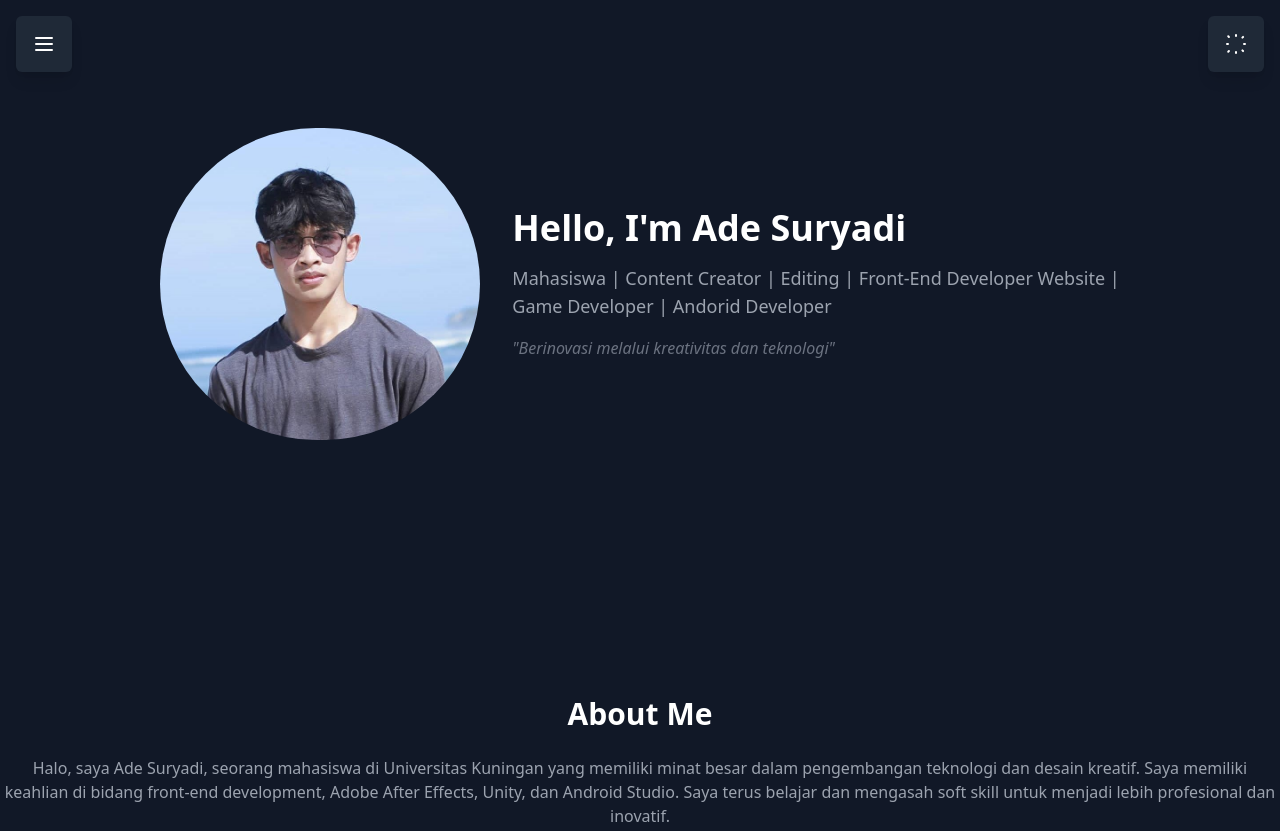
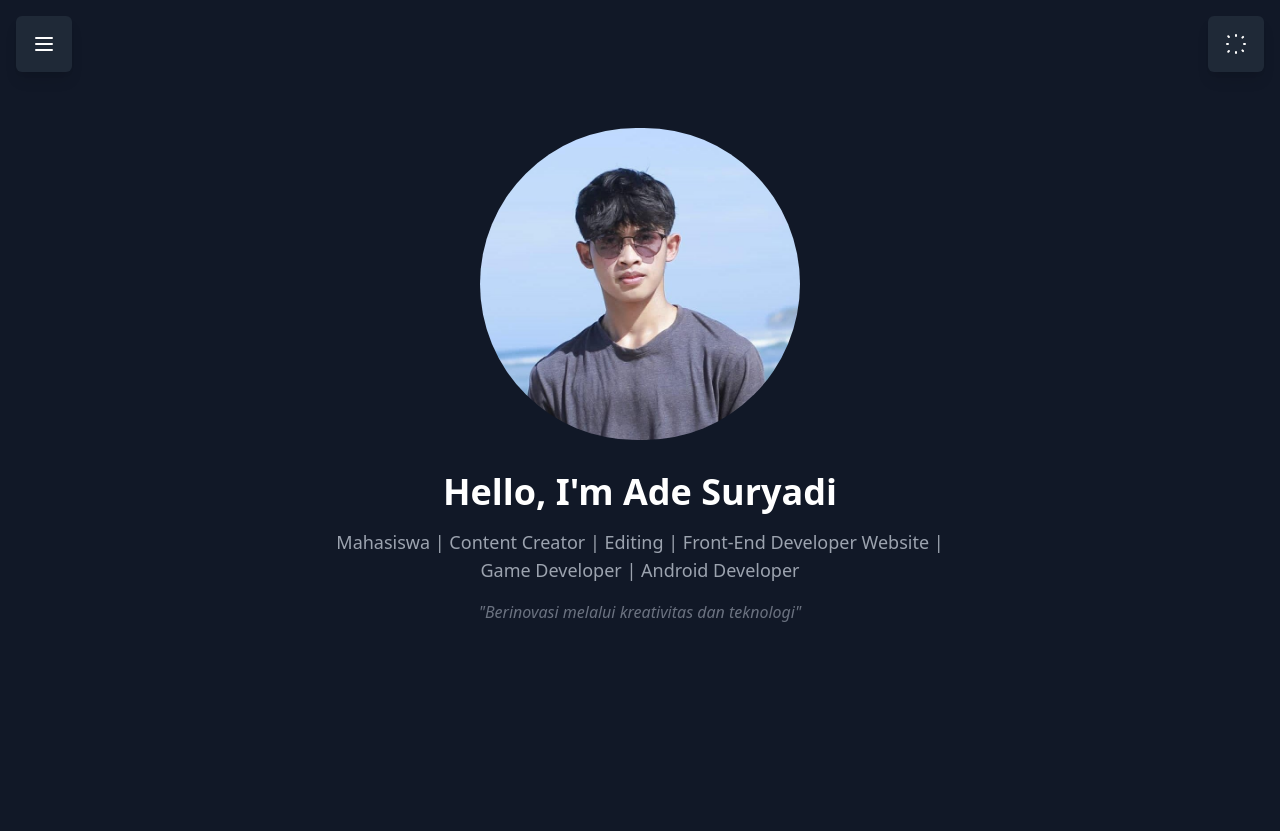
Before and after one commit to KenziDevelop/Ade-Suryadi, a plain HTML site: page index.html in a window 1280 px wide. Shown: the top 831 px of the page. Drawn offline with nearby package versions, Linux system fonts and the light colour scheme.

Commit message:
index.html

```diff
--- a/index.html
+++ b/index.html
@@ -66,19 +66,20 @@
 <!-- Home Section -->
 <section id="home" class="py-32">
     <div class="container mx-auto flex items-center justify-center">
-        <div class="flex items-center">
-            <!-- Gambar di kiri -->
-            <img src="img/pp.jpg" alt="foto diri" class="w-80 h-120 rounded-full mr-8" data-aos="fade-right">
-            <!-- Teks di kanan -->
-            <div data-aos="fade-left">
+        <div class="flex flex-col items-center"> <!-- flex-col untuk membuat elemen diatur secara vertikal -->
+            <!-- Gambar di atas -->
+            <img src="img/pp.jpg" alt="foto diri" class="w-80 h-120 rounded-full mb-8" data-aos="fade-right">
+            <!-- Teks di bawah -->
+            <div class="text-center" data-aos="fade-left">
                 <h1 class="text-4xl font-extrabold mb-4 hero-heading">Hello, I'm Ade Suryadi</h1>
                 <p class="text-lg text-gray-400 hero-description">Mahasiswa | Content Creator | Editing | Front-End Developer Website |<br>
-                    Game Developer | Andorid Developer</p>
+                    Game Developer | Android Developer</p>
                 <p class="mt-4 text-gray-500 italic">"Berinovasi melalui kreativitas dan teknologi"</p>
             </div>
         </div>
     </div>
 </section>
+
 
 
 <!-- About Me Section -->
```
